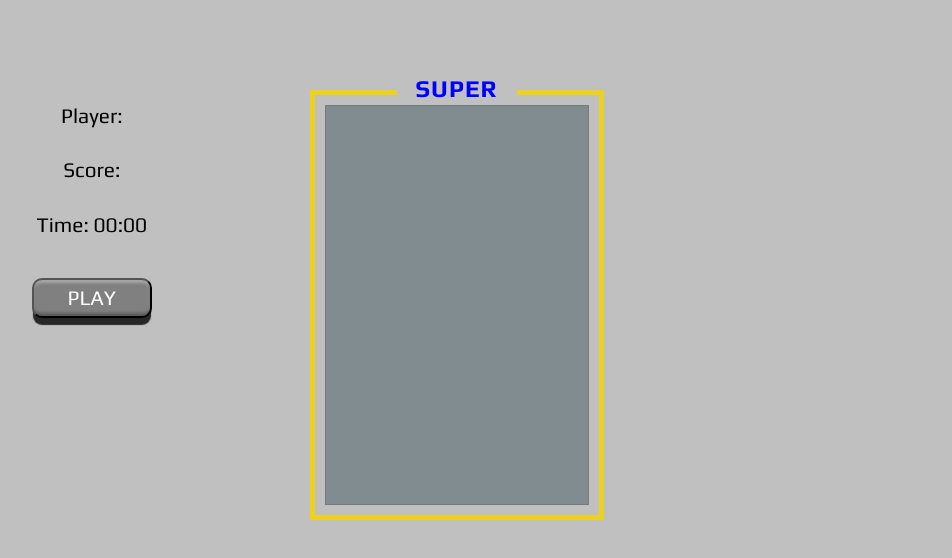
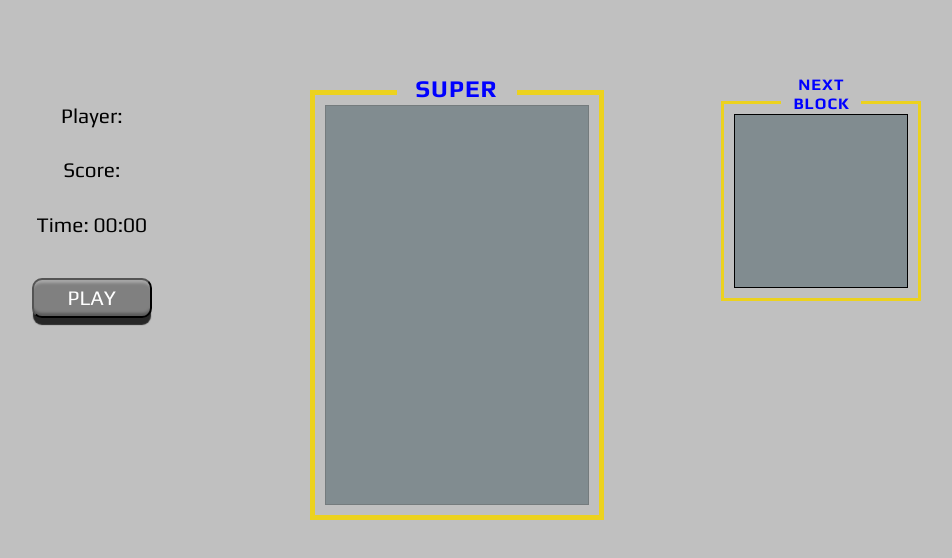
Before and after one commit to Ewelina90/Tetris-game, a website built with webpack: page index.html in a window 1280 px wide. Shown: the whole page, without its empty margins (113-1065 px from the left). Built offline with nearby package versions, Linux system fonts and the light colour scheme.

Commit message:
style for devices above 1000px

```diff
--- a/js/style.scss
+++ b/js/style.scss
@@ -176,3 +176,40 @@ body {
 		}
 	}
 }
+@media(min-width: 1000px){
+	.tetris-game {
+		.game-next-block {
+			display: block;
+			padding: 30px;
+			text-align: center;
+			h2 {
+				font-size: 1em;
+				text-align: center;
+				color: blue;
+				position: relative;
+				top: 12px;
+				background: #c0c0c0;
+				margin: 0 auto;
+				width: 5em;
+				padding: 0 12px;
+				letter-spacing: 1px;
+			}
+			.game-board-frame {
+				border: 3px solid #ecd21e;
+				width: 200px;
+				height: 200px;
+				padding: 10px;
+				margin: 0 auto;
+
+				#canvas-next {
+					display: block;
+					margin: 0 auto;
+					border:1px solid #000000;
+					width: 100%;
+					height: 100%;
+					background-color: #818c90;
+				}
+			}
+		}
+	}
+}
```
